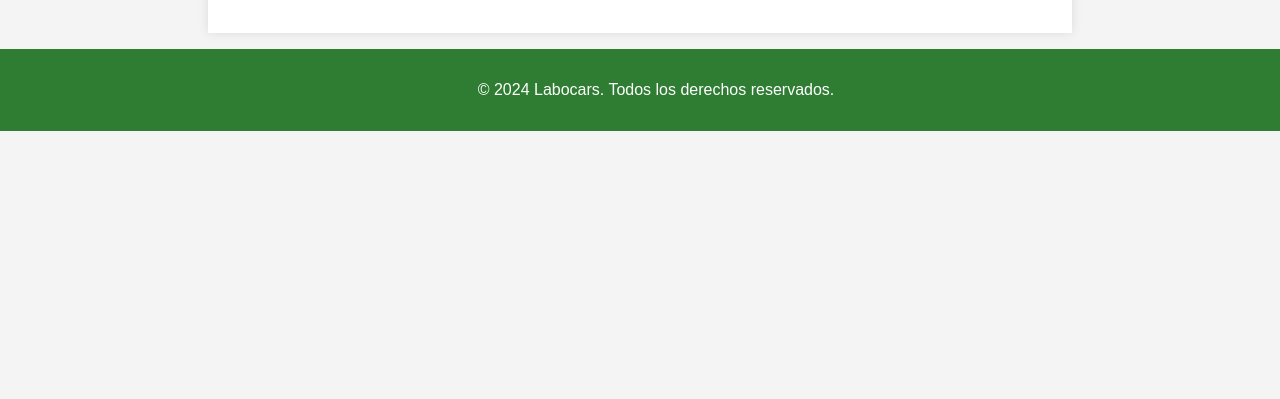
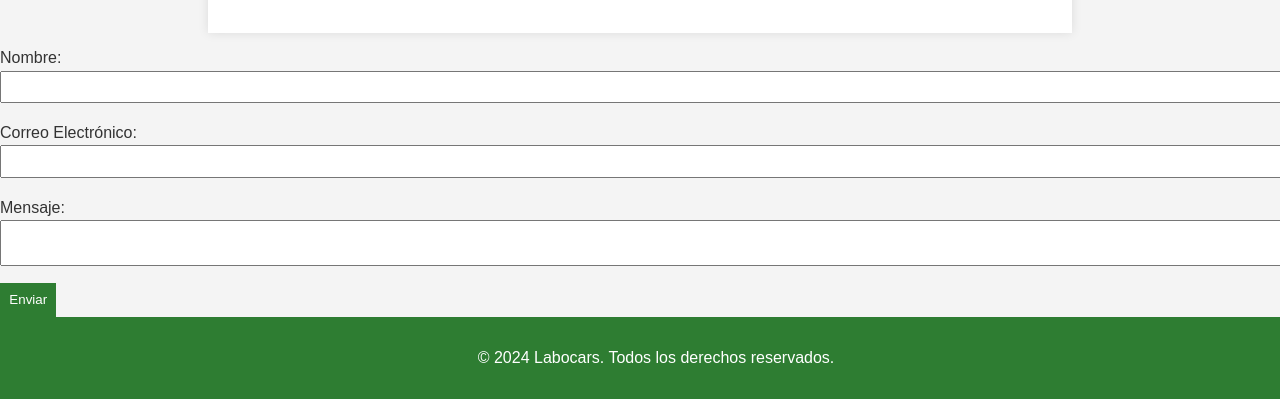
Before and after one commit to diegossu44/labocars, a plain HTML site: page contacto.html in a window 1280 px wide. Shown: the part 791-1190 px from the top of the page. Before the commit the page ends 922 px from the top, so only its background shows below. Drawn offline with Linux system fonts and the light colour scheme.

Commit message:
Actualizado formulario contacto

```diff
--- a/contacto.html
+++ b/contacto.html
@@ -23,6 +23,16 @@
         <h3>Nuestra Ubicación</h3>
         <iframe src="https://maps.google.com/maps?q=Calle%20Luis%20Moya%20335%2C%2033203%2C%20Gij%C3%B3n%2C%20Asturias&t=&z=15&ie=UTF8&iwloc=&output=embed" width="600" height="450" frameborder="0" style="border:0;" allowfullscreen></iframe>
     </main>
+    <form id="contactForm">
+        <label for="name">Nombre:</label>
+        <input type="text" id="name" name="name" required>
+        <label for="email">Correo Electrónico:</label>
+        <input type="email" id="email" name="email" required>
+        <label for="message">Mensaje:</label>
+        <textarea id="message" name="message" required></textarea>
+        <button type="submit">Enviar</button>
+      </form>
+
     <footer>
         <p>&copy; 2024 Labocars. Todos los derechos reservados.</p>
     </footer>
```
